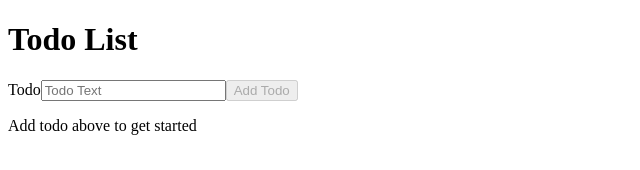
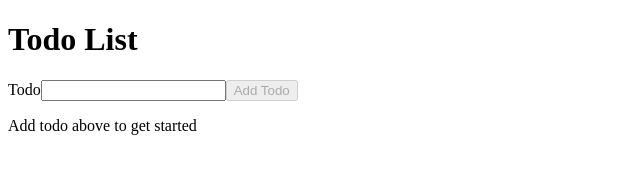
Before and after one commit to Shantelwi/summer_todo_list, a React (Vite) app: page / in a window 1280 px wide. Shown: the top 170 px of the page, without its empty margins (0-640 px from the left). Built offline with nearby package versions, Linux system fonts and the light colour scheme.

Commit message:
refactor input and label into a re-usable component

```diff
--- a/src/features/TodoForm.jsx
+++ b/src/features/TodoForm.jsx
@@ -1,4 +1,5 @@
 import { useRef, useState } from 'react';
+import TextInputWithLabel from '../shared/TextInputWithLabel.jsx';
 
 
 function TodoForm({ onAddTodo }) {
@@ -15,19 +16,23 @@ function TodoForm({ onAddTodo }) {
 
     return (
         <form onSubmit={handleAddTodo}>
-            <label htmlFor="todoTitle">Todo</label>
+            <TextInputWithLabel
+                ref={inputRef}
+                //add a value prop to the input element, setting it to workingTodoTitle
+                value={workingTodoTitle}
+                //add an onChange event handler to the input that takes the event object as a parameter then calls the state setter function with e.target.value
+                onChange = {(e) => {setWorkingTodoTitle(e.target.value)} }
+                elementId = 'todoTitle'
+                labelText = 'Todo'
+            />
+            {/* <label htmlFor="todoTitle">Todo</label>
             <input
-                ref={inputRef}
                 type="text"
                 id="todoTitle"
                 name='todoTitle'
                 placeholder={'Todo Text'}
-                //add a value prop to the input element, setting it to workingTodoTitle
-                value={workingTodoTitle}
-                //add an onChange event handler to the input that takes the event object as a parameter then calls the state setter function with e.target.value
-                onChange = {(e) => {setWorkingTodoTitle(e.target.value)} }
                 required
-            />
+            /> */}
             <button type="submit" disabled={!workingTodoTitle.trim()} >Add Todo</button> {/* add a disabled prop. set the disabled prop to true when workingTodoTitle is an empty string or contains only whitespace. */}
         </form>
     );
--- /dev/null
+++ b/src/shared/TextInputWithLabel.jsx
@@ -0,0 +1,22 @@
+function TextInputWithLabel({
+    elementId,
+    labelText,
+    onChange,
+    ref,
+    value
+}) {
+    return (
+        <>
+            <label htmlFor={elementId}>{labelText}</label>
+            <input
+            type="text"
+            id={elementId}
+            ref={ref}
+            value={value}
+            onChange={onChange}
+            />
+        </>
+    )
+}
+
+export default TextInputWithLabel;
```
